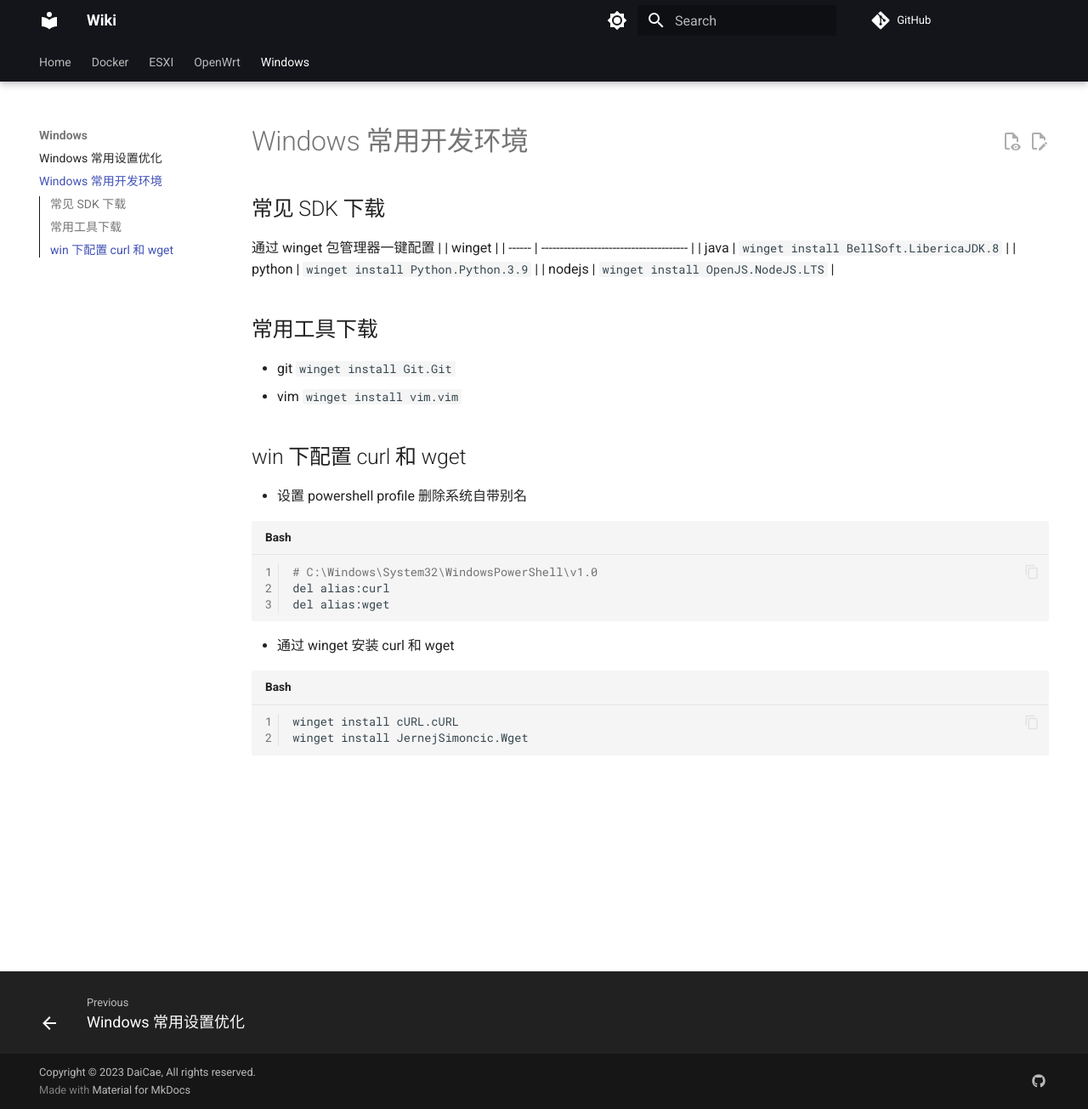
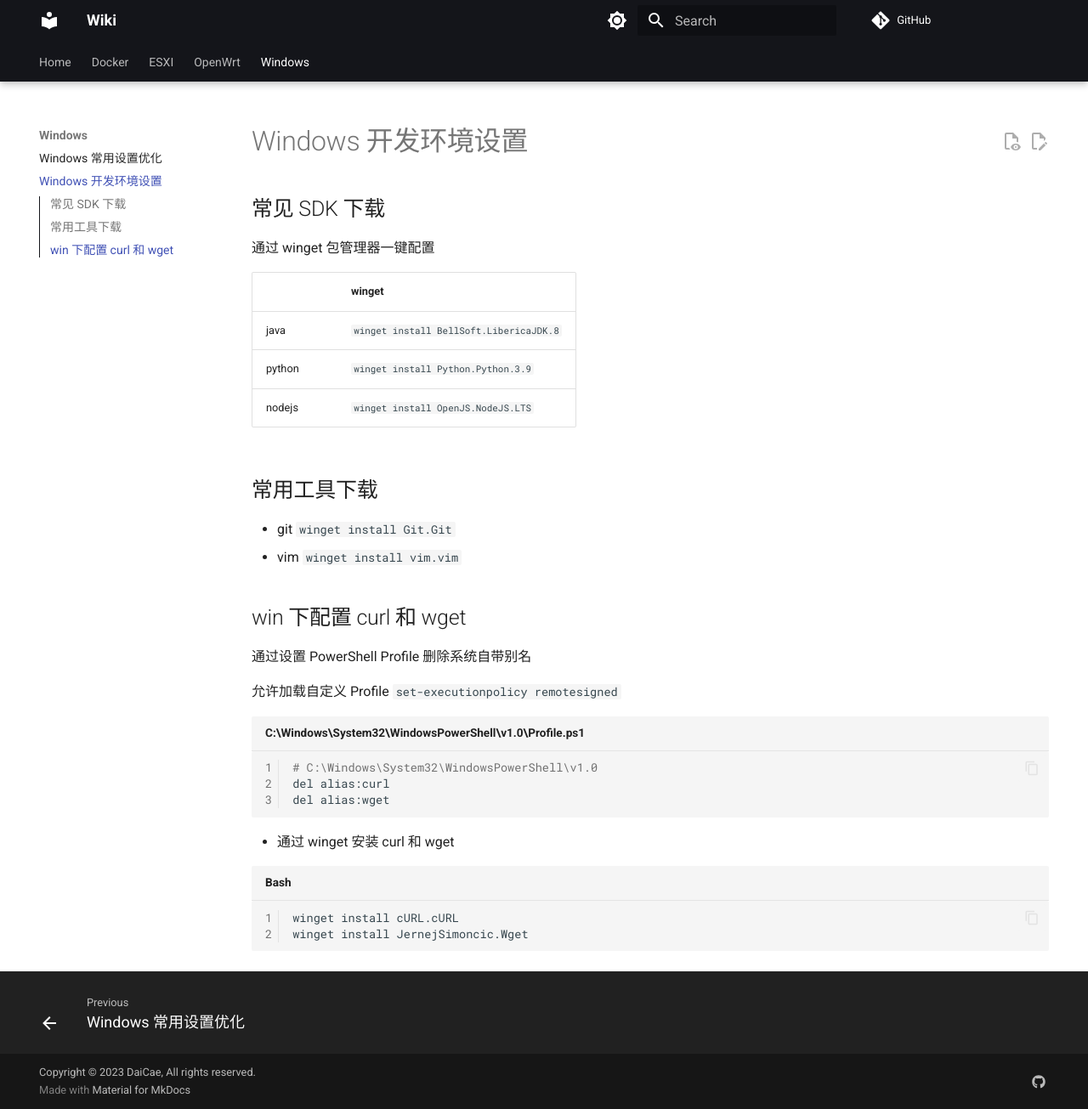
Before and after one commit to zexvar/wiki, an MkDocs documentation site: the page built from docs/Windows/develop.md, in a window 1280 px wide and 1305 px high. Shown: the whole window at 85% size. Built offline with MkDocs 1.6.1 and Material for MkDocs 9.7.7, drawn with Linux system fonts in a browser that asks for light colours; comment, search, counter and statistics services are not loaded; the version menu is left out.

Commit message:
chage windows develop

````diff
--- a/docs/Windows/develop.md
+++ b/docs/Windows/develop.md
@@ -1,8 +1,9 @@
-# Windows 常用开发环境
+# Windows 开发环境设置
 
 ## 常见 SDK 下载
 
 通过 winget 包管理器一键配置
+
 |        | winget                                  |
 | ------ | --------------------------------------- |
 | java   | `winget install BellSoft.LibericaJDK.8` |
@@ -16,9 +17,11 @@
 
 ## win 下配置 curl 和 wget
 
-- 设置 powershell profile 删除系统自带别名
+通过设置 PowerShell Profile 删除系统自带别名
 
-```bash
+允许加载自定义 Profile `set-executionpolicy remotesigned`
+
+```bash title="C:\Windows\System32\WindowsPowerShell\v1.0\Profile.ps1"
 # C:\Windows\System32\WindowsPowerShell\v1.0
 del alias:curl
 del alias:wget
````
